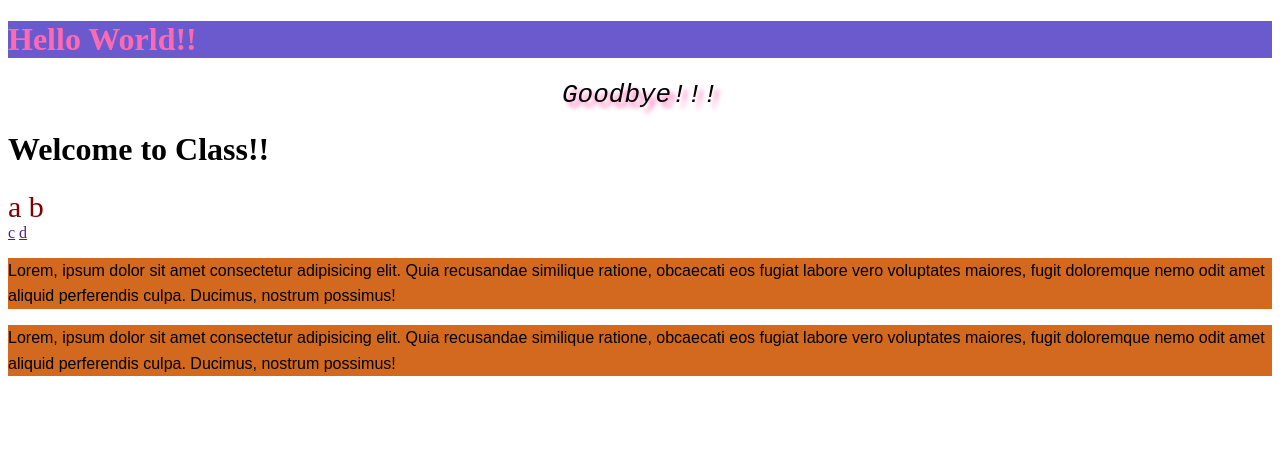
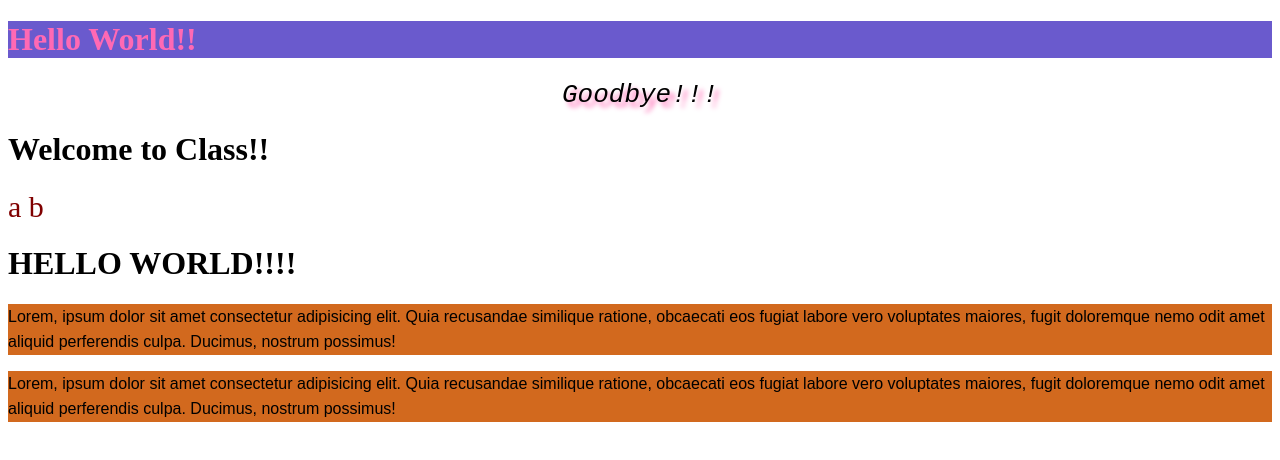
Before and after one commit to kaitlinchoffmann/FA24WDP, a plain HTML site: page cssExample.html in a window 1280 px wide. Drawn offline with Linux system fonts and the light colour scheme.

Commit message:
Edit HTML for home page

```diff
--- a/cssExample.html
+++ b/cssExample.html
@@ -22,11 +22,9 @@
     </nav>
   </div>
 
+  <h1>HELLO WORLD!!!!</h1>
   <div class="main">
-    <nav>
-      <a href="">c</a>
-      <a href="">d</a>
-    </nav>
+
     <p>
       Lorem, ipsum dolor sit amet consectetur adipisicing elit. Quia recusandae similique ratione, obcaecati eos fugiat labore vero voluptates maiores, fugit doloremque nemo odit amet aliquid perferendis culpa. Ducimus, nostrum possimus!
     </p>
```
